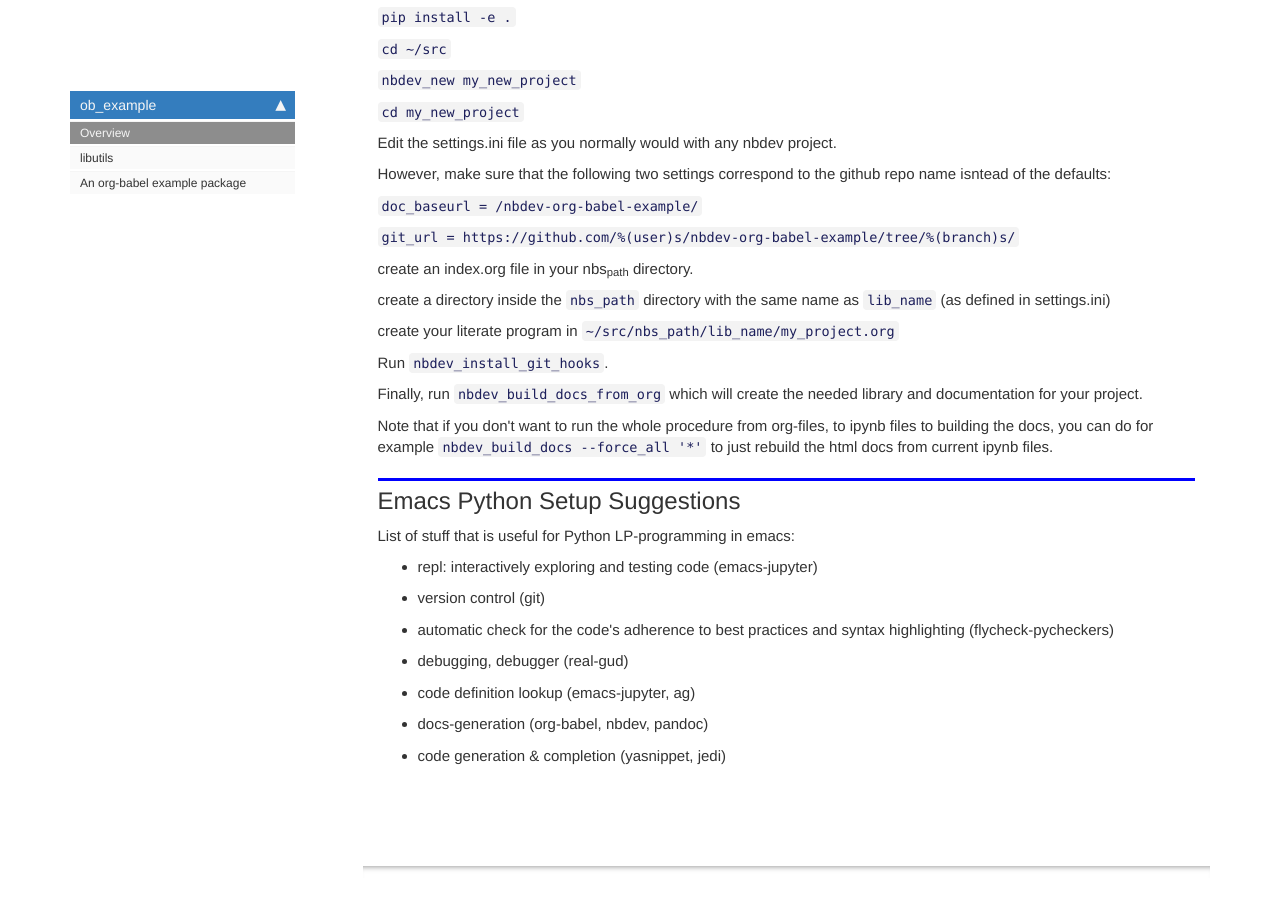
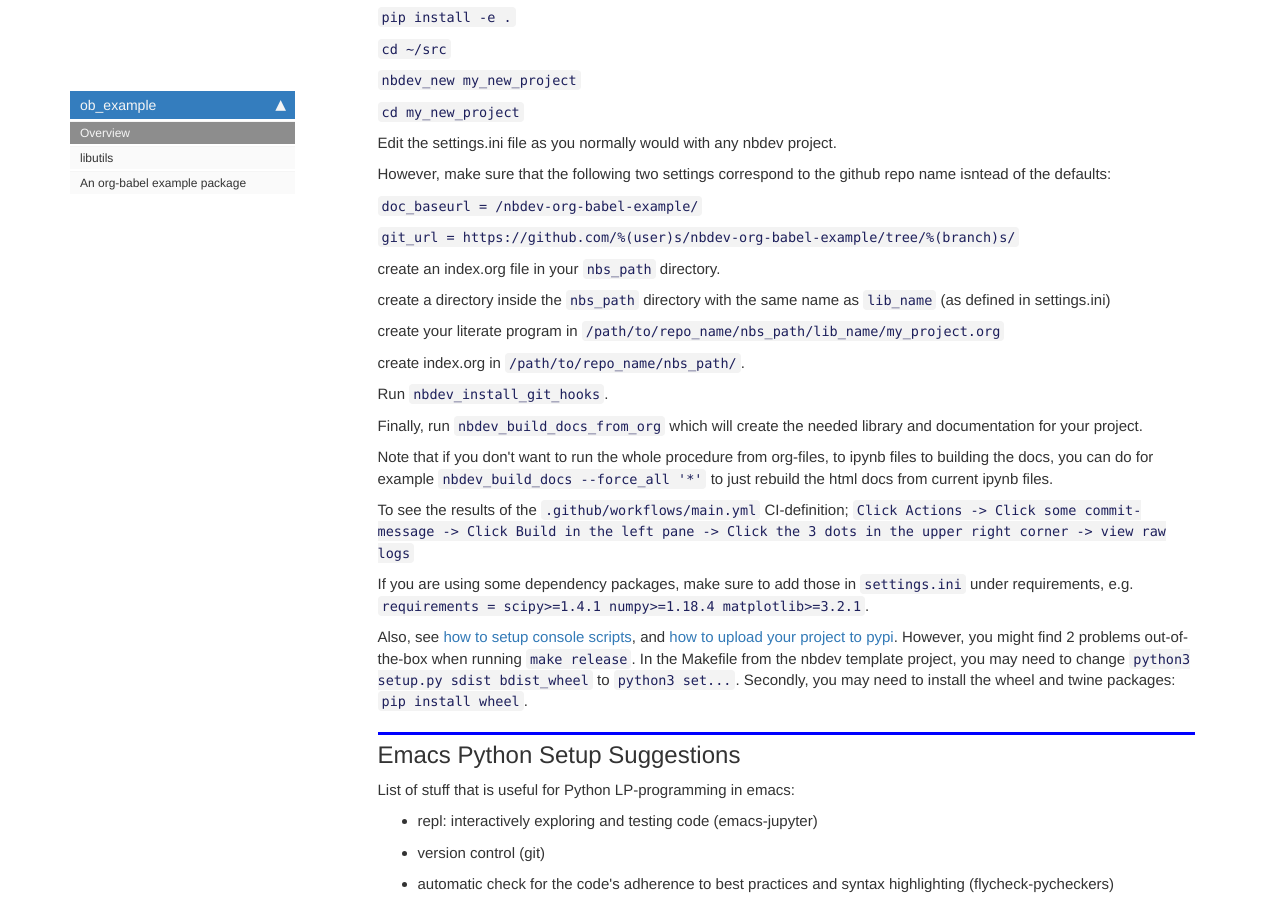
Before and after one commit to methuselah-0/nbdev-org-babel-example, a Jekyll site: the page built from docs/index.html, in a window 1280 px wide and 900 px high, scrolled down 692 px. Built offline with Jekyll 4.4.1, drawn with Linux system fonts in a browser that asks for light colours; nearby versions of some CDN libraries; comment, search, counter and statistics services are not loaded.

Commit message:
docs and nbs update

```diff
--- a/docs/index.html
+++ b/docs/index.html
@@ -62,9 +62,10 @@ nbdev master in some distant future.</p>
 <p>However, make sure that the following two settings correspond to the github repo name isntead of the defaults:</p>
 <p><code>doc_baseurl = /nbdev-org-babel-example/</code></p>
 <p><code>git_url = https://github.com/%(user)s/nbdev-org-babel-example/tree/%(branch)s/</code></p>
-<p>create an index.org file in your nbs<sub>path</sub> directory.</p>
+<p>create an index.org file in your <code>nbs_path</code> directory.</p>
 <p>create a directory inside the <code>nbs_path</code> directory with the same name as <code>lib_name</code> (as defined in settings.ini)</p>
-<p>create your literate program in <code>~/src/nbs_path/lib_name/my_project.org</code></p>
+<p>create your literate program in <code>/path/to/repo_name/nbs_path/lib_name/my_project.org</code></p>
+<p>create index.org in <code>/path/to/repo_name/nbs_path/</code>.</p>
 <p>Run <code>nbdev_install_git_hooks</code>.</p>
 <p>Finally, run <code>nbdev_build_docs_from_org</code> which will create the needed
 library and documentation for your project.</p>
@@ -72,6 +73,18 @@ library and documentation for your project.</p>
 to ipynb files to building the docs, you can do for example
 <code>nbdev_build_docs --force_all '*'</code> to just rebuild the html docs from
 current ipynb files.</p>
+<p>To see the results of the <code>.github/workflows/main.yml</code> CI-definition;
+<code>Click Actions -&gt; Click some commit-message -&gt; Click Build in the left
+pane -&gt; Click the 3 dots in the upper right corner -&gt; view raw logs</code></p>
+<p>If you are using some dependency packages, make sure to add those in
+<code>settings.ini</code> under requirements, e.g. <code>requirements = scipy&gt;=1.4.1
+numpy&gt;=1.18.4 matplotlib&gt;=3.2.1</code>.</p>
+<p>Also, see <a href="https://nbdev.fast.ai/tutorial/#Set-up-console-scripts">how to setup console scripts</a>, and <a href="https://nbdev.fast.ai/tutorial/#Upload-to-pypi">how to upload your project
+to pypi</a>. However, you might find 2 problems out-of-the-box when
+running <code>make release</code>. In the Makefile from the nbdev template
+project, you may need to change <code>python3 setup.py sdist bdist_wheel</code>
+to <code>python3 set...</code>. Secondly, you may need to install the wheel
+and twine packages: <code>pip install wheel</code>.</p>
 
 </div>
 </div>
--- a/docs/testscript_temp.html
+++ b/docs/testscript_temp.html
@@ -326,7 +326,6 @@ header argument. <a href="https://stackoverflow.com/a/49375740/7612826">Relative
 </code></pre>
 <p>TODO: consider # exports plotter._<sub>init</sub>__
 note that nbdev<sub>diff</sub><sub>nbs</sub> fails when using #exports <span class="underline"><span class="underline">init</span>&lt;/span&gt; above</p>
-<p>:noweb-ref "" :exports plotter._<sub>init</sub>__</p>
 
 </div>
 </div>
```
Also changed, not shown: README.md, 2 other files.
